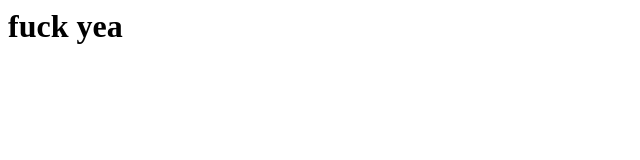
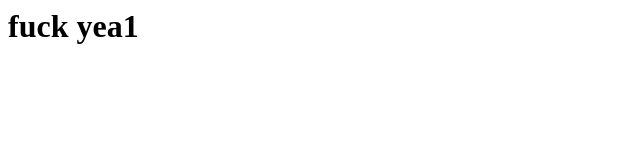
Before and after one commit to adseno/cicd, a plain HTML site: page index.html in a window 1280 px wide. Shown: the full height of the page, 0-640 px from the left. Drawn offline with Linux system fonts and the light colour scheme.

Commit message:
test commit

```diff
--- a/index.html
+++ b/index.html
@@ -3,6 +3,6 @@
 <title>hey</title>
 </head>
 <body>
-<h1> fuck yea </h1>
+<h1> fuck yea1 </h1>
 </body>
 </html>
```
